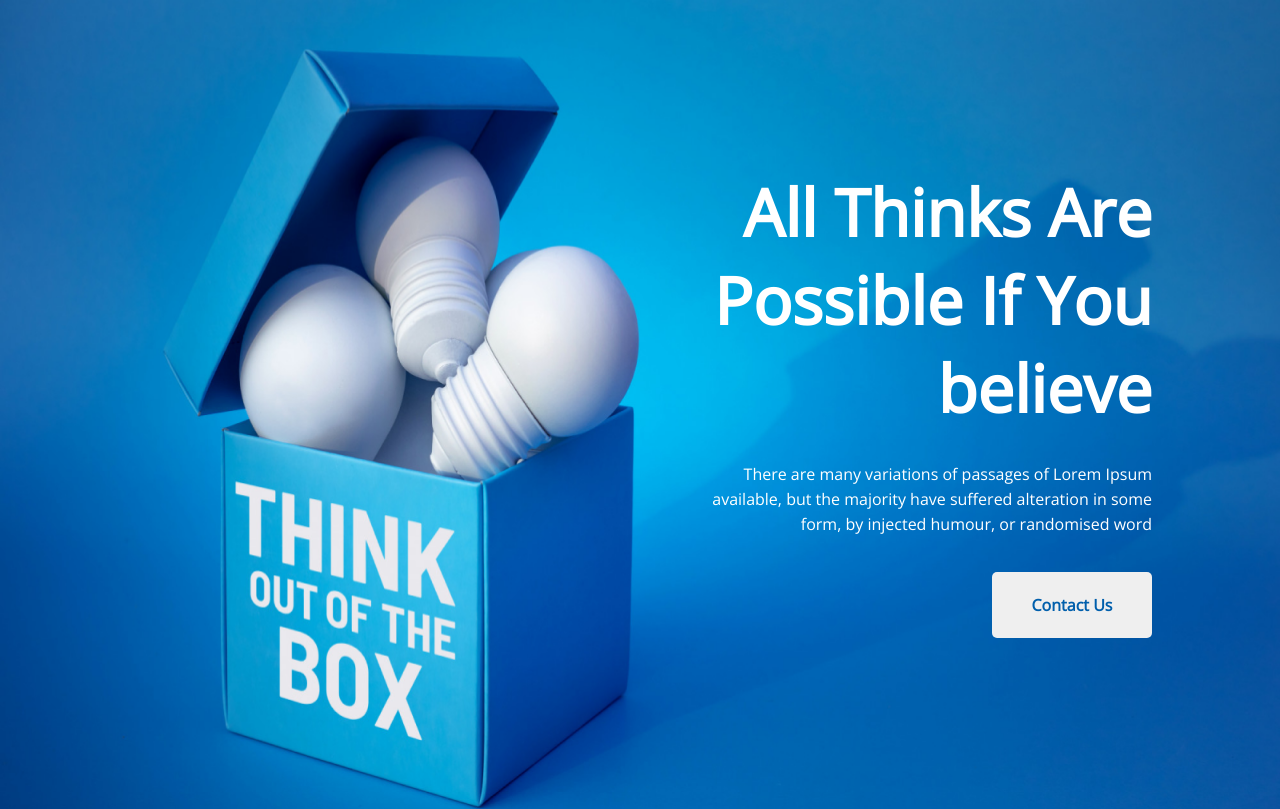
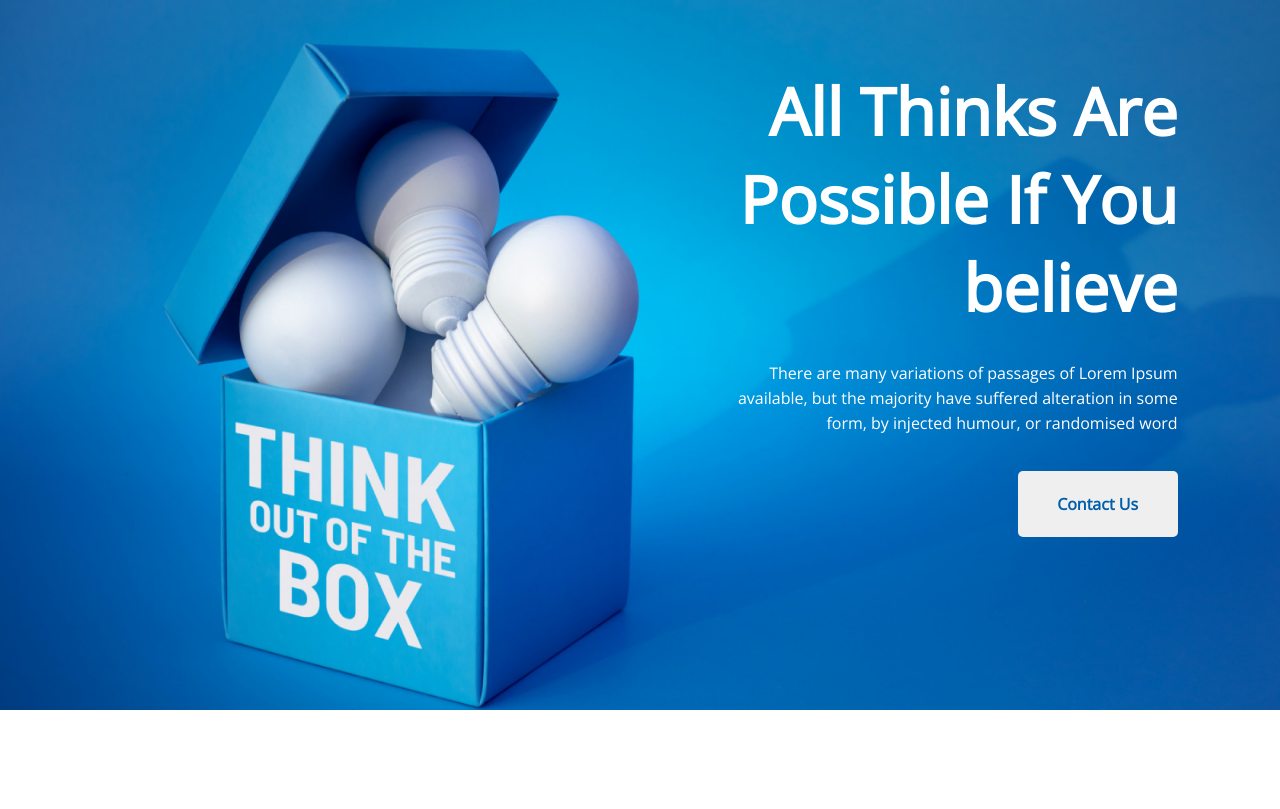
Before and after one commit to NusratParvin/new-year, a plain HTML site: page index.html in a window 1280 px wide. Shown: the top 809 px of the page. Drawn offline with nearby package versions, Linux system fonts and the light colour scheme.

Commit message:
commit done version1

```diff
--- a/index.html
+++ b/index.html
@@ -26,7 +26,7 @@
 
         <!--------About Me section-------->
         <section class="about-me">
-            <img src="./images/person.png" alt="">
+            <img src="./images/person.png" alt="person">
             <div class="my-words">
                 <h3 class="my-title">My failures of previous year
                 </h3>
--- a/style/style.css
+++ b/style/style.css
@@ -9,21 +9,21 @@ header{
     background-image: url(../images/banner/banner3.png);
     background-repeat: no-repeat;
     margin: 0;
-    height: 810px;
+    height: 710px;
     background-size:100% 100%;
 
 }
 
 .banner{
- width: 480px;
+ width: 35%;
  text-align: right;
  float: right;
- margin-right: 10%;
+ margin-right: 8%;
  color: #FFFFFF;
 }
 
 .banner-title{
-    margin-top: 35%;
+    margin-top: 15%;
     color: #FFFFFF;
     font-size: 65px;
     font-weight: 700;
```
